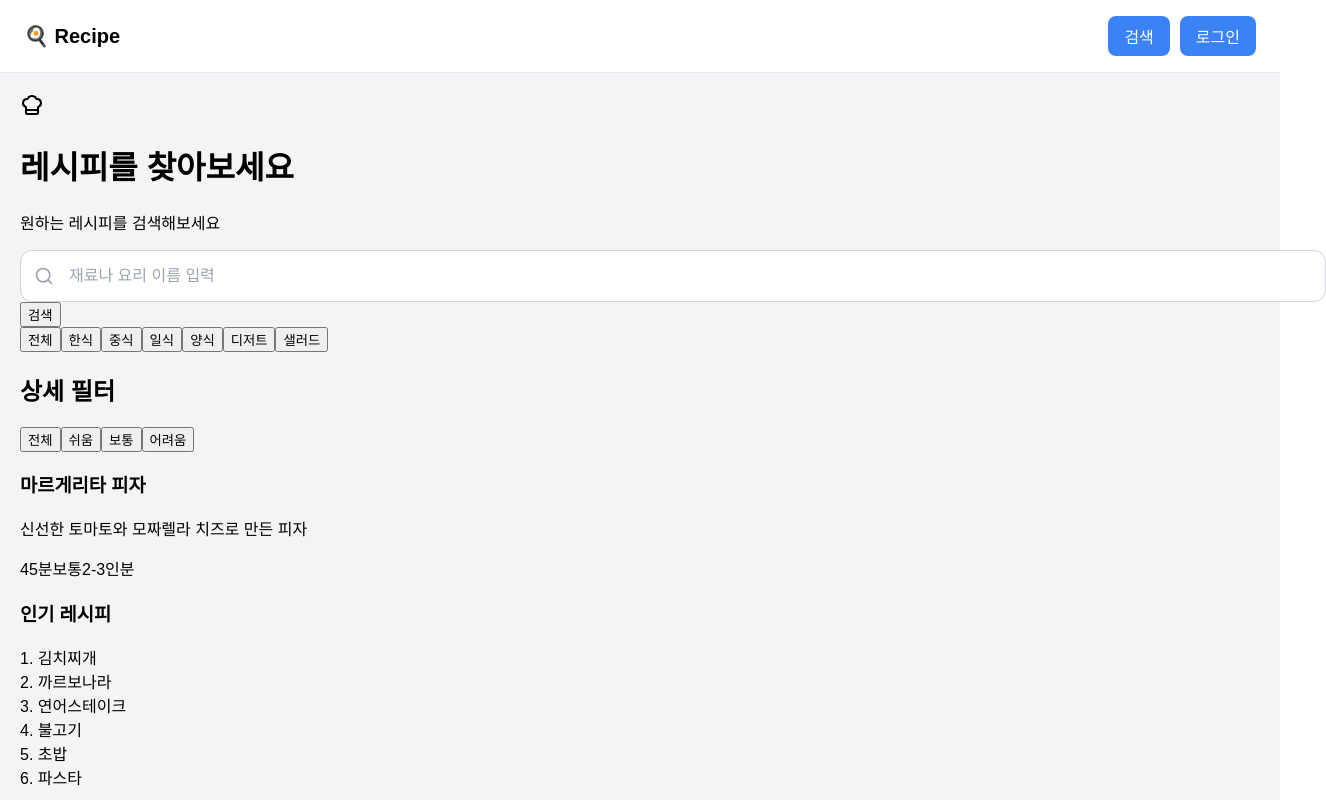
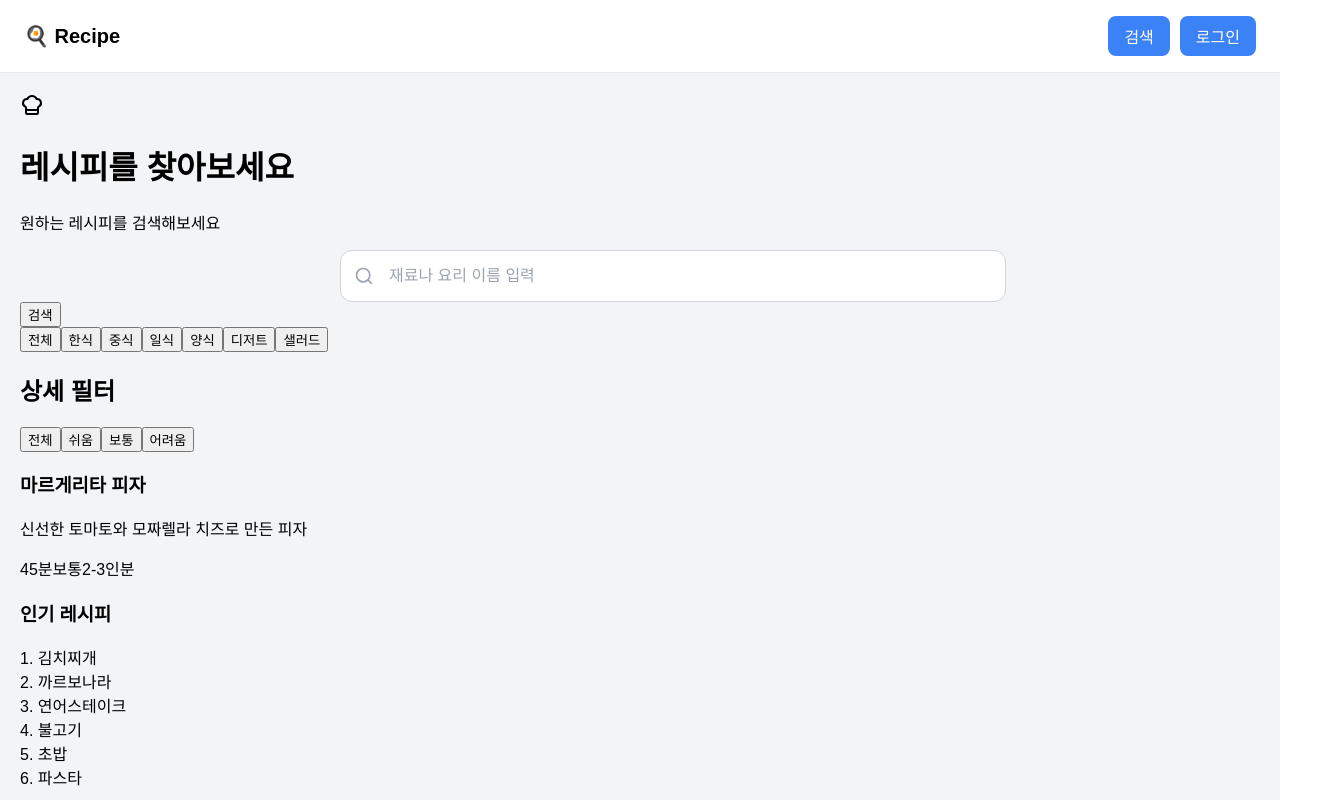
Before and after one commit to ksb214-hub/Recipe_project, a React (Create React App) app: page /search in a window 1280 px wide. Shown: the top 800 px of the page, 1326 px wide, since content can reach past the window. Built offline with nearby package versions, Linux system fonts and the light colour scheme.

Commit message:
너비만 제한 + 가운데 정렬

```diff
--- a/src/SearchPage/SearchPage.css
+++ b/src/SearchPage/SearchPage.css
@@ -2,6 +2,8 @@
 .search-wrapper {
   position: relative;
   width: 100%;
+  max-width: 600px; /* 핵심: 최대 너비 제한 */
+  margin: 0 auto;   /* 가운데 정렬 */
 }
 /* 검색 input */
 .search-input {
@@ -34,5 +36,5 @@
   transform: translateY(-50%);
 
   color: #9ca3af;
-  pointer-events: none; /* 👈 클릭 방해 안함 */
+  pointer-events: none; /* 클릭 방해 안함 */
 }
```
